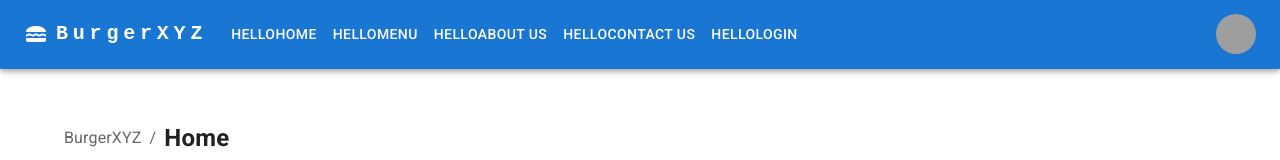
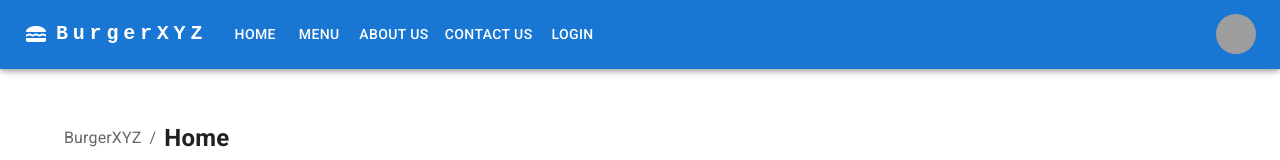
Before and after one commit to devDogra/driveThruAppFrontend, a React (Vite) app: page / in a window 1280 px wide. Shown: the top 160 px of the page. Built offline with nearby package versions, Linux system fonts and the light colour scheme; grey boxes are pictures that could not be loaded.

Commit message:
Hide Login button if loggedIn

```diff
--- a/hooks/useIsLoggedIn.js
+++ b/hooks/useIsLoggedIn.js
@@ -8,10 +8,12 @@ export default function useIsLoggedIn() {
 
     useEffect(() => {
         checkIfLoggedIn().then(result => {
+            // console.log("RESULT: ");
+            // console.log(result);
             setIsLoggedIn(result.isLoggedIn);
             setLoggedInUser(result.loggedInUser || null);
         }).catch(error => setErrorCheckingLoggedIn(error));
-    })
+    }, [])
 
     return {isLoggedIn, loggedInUser, error: errorCheckingLoggedIn};
 }
--- a/src/components/Navbar/Navbar.jsx
+++ b/src/components/Navbar/Navbar.jsx
@@ -49,11 +49,9 @@ function Navbar() {
   //   })
   // }, [])
 
-  const { isLoggedIn, loggedInuser, error: errorCheckingLogin } = useIsLoggedIn();
+  const { isLoggedIn, loggedInUser, error: errorCheckingLogin } = useIsLoggedIn();
+  console.log({isLoggedIn, loggedInUser, errorCheckingLogin});
 
-  useEffect(() => {
-    console.log({isLoggedIn, loggedInuser, errorCheckingLogin});
-  }, [])
 
   const handleOpenNavMenu = (event) => {
     setAnchorElNav(event.currentTarget);
@@ -141,17 +139,24 @@ function Navbar() {
           {/* Navbar main links */}
 
           <Box sx={{ flexGrow: 1, display: { xs: 'none', md: 'flex' } }}>
-            {pages.map((page) => (
-              <Button
-                key={page}
-                onClick={page == 'Login' ? handleOpen : handleCloseNavMenu}
-                sx={{ my: 2, color: 'white', display: 'block' }}
-              >
-                hello
-                {page}
-              </Button>
+            {pages.map((page) => {
+              const loginButton = (
+                <Button key={page} onClick={handleOpen} sx={{ my: 2, color: 'white', display: 'block' }}>
+                  {"Login"}
+                </Button>
+              )
 
-            ))}
+              const regularButton = (
+                <Button key={page} onClick={handleCloseNavMenu} sx={{ my: 2, color: 'white', display: 'block' }}>
+                  {page}
+                </Button>
+              )
+
+                if (isLoggedIn && page == 'Login') return null;
+                else if (!isLoggedIn && page == 'Login') return loginButton;
+                else return regularButton;
+
+            })}
           </Box>
 
 
--- a/utils/checkIfLoggedIn.js
+++ b/utils/checkIfLoggedIn.js
@@ -17,7 +17,9 @@ export default function checkIfLoggedIn() {
     }
 
     // We don't consider the result of not being logged in, an error
-    return api.get('/validate', config).catch(error => {
+    return api.get('/validate', config)
+    .then(response => response.data)
+    .catch(error => {
         if (error.response.data.message == 'Invalid access token') {
             console.log(error.response.data);
             return Promise.resolve({
```
